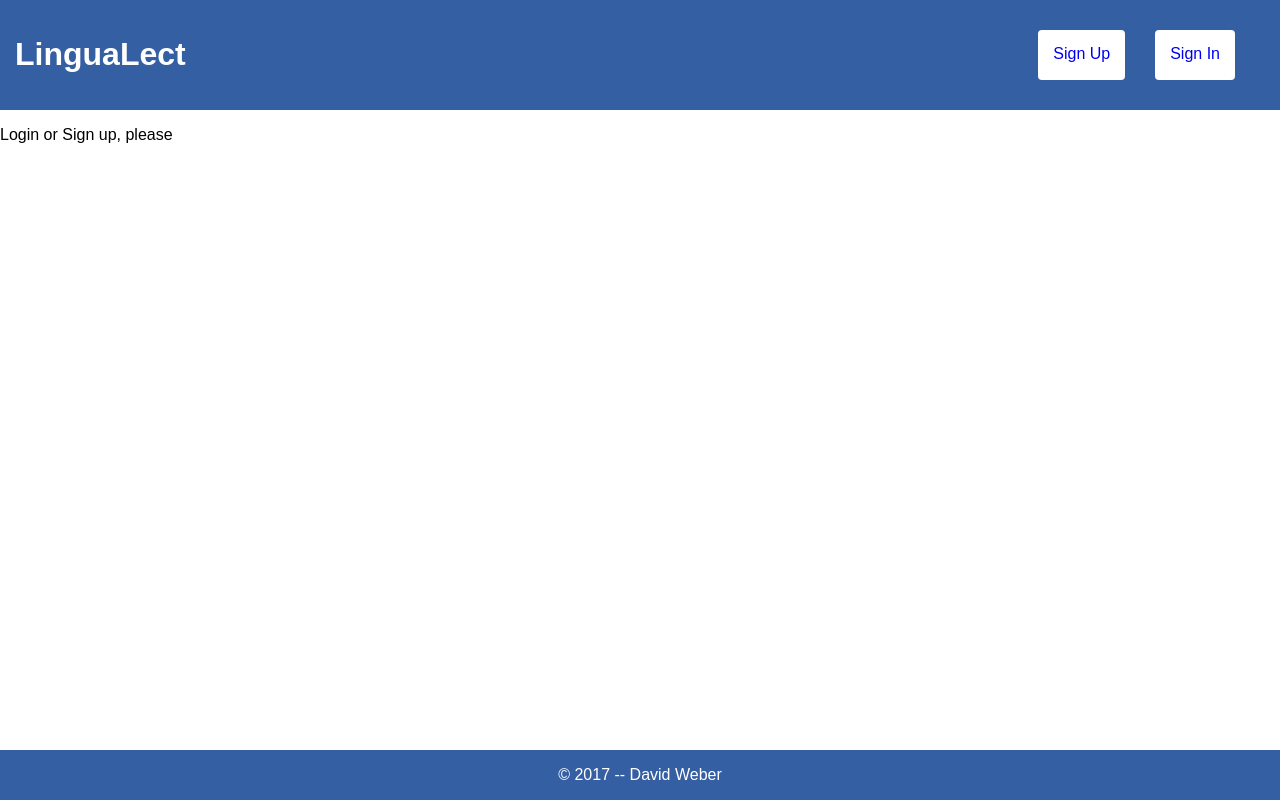
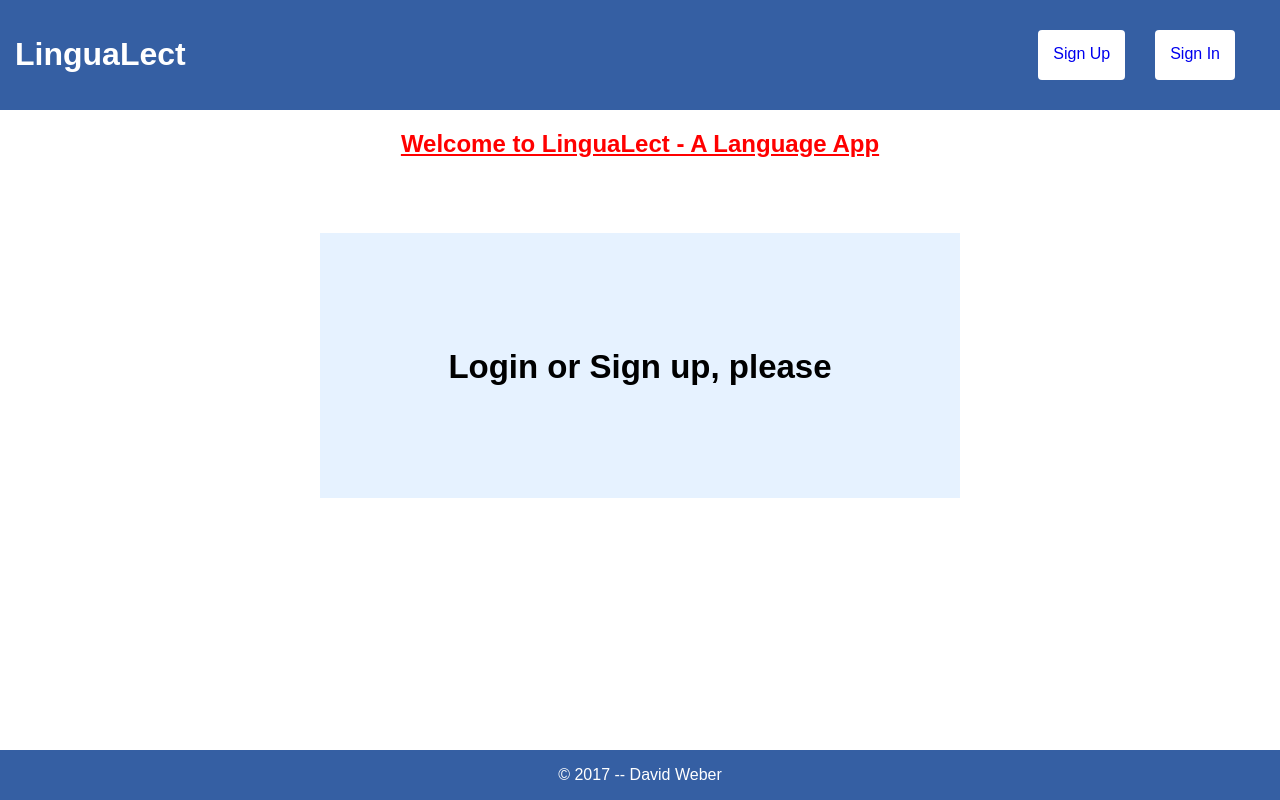
Before and after one commit to dweb1/LinguaLect, a React (Create React App) app in the folder client/: page / in a window 1280 px wide. Built offline with nearby package versions, Linux system fonts and the light colour scheme; no server answers.

Commit message:
Added new favicon, changed styling on home page

```diff
--- a/client/public/index.html
+++ b/client/public/index.html
@@ -9,7 +9,7 @@
       homescreen on Android. See https://developers.google.com/web/fundamentals/engage-and-retain/web-app-manifest/
     -->
     <link rel="manifest" href="%PUBLIC_URL%/manifest.json">
-    <link rel="shortcut icon" href="%PUBLIC_URL%/favicon.ico">
+    <link rel="shortcut icon" href="%PUBLIC_URL%/globe.ico">
     <!--
       Notice the use of %PUBLIC_URL% in the tags above.
       It will be replaced with the URL of the `public` folder during the build.
--- a/client/src/components/Home.js
+++ b/client/src/components/Home.js
@@ -2,13 +2,32 @@ import React from 'react';
 import styled from 'styled-components';
 import { Link } from "react-router-dom";
 
+const Welcome = styled.div`
+    margin: 0 auto;
+    h2 {
+        text-align: center;
+        color: red;
+        text-decoration: underline
+    }
+`
+
+const GoLogIn = styled.div`
+    width: 50%;
+    background-color: rgb(230, 242, 255);
+    height: 150px;
+    text-align: center;
+    margin: 75px auto;
+    padding-top: 115px;
+    font-size: 33px
+
+`
 
 const HomeButton = styled.div`
     width: 30%;
     text-decoration: none;
     color: #355fa3;
     text-align: center;
-    margin: 20px 0;
+    margin: 75px 0;
     background-color: rgb(230, 242, 255);
     border-radius: 4px;
     :hover {
@@ -42,9 +61,12 @@ const Home = (props) => {
     );
 }
  return (
-    <div>
-        <p> Login or Sign up, please</p>
-    </div>
+    <Welcome>
+        <h2>Welcome to LinguaLect - A Language App</h2>
+        <GoLogIn>
+             <strong> Login or Sign up, please</strong>
+        </GoLogIn>
+    </Welcome>
     )
 };
 
```
Also changed, not shown: 2 other files (tests, documents, lock files or other folders).
